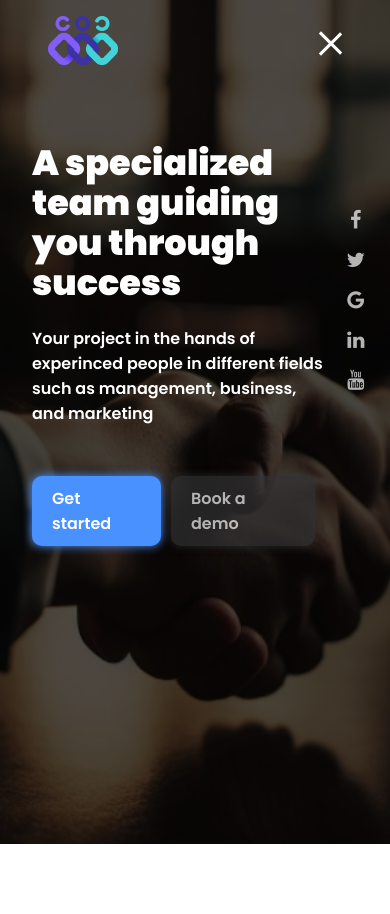
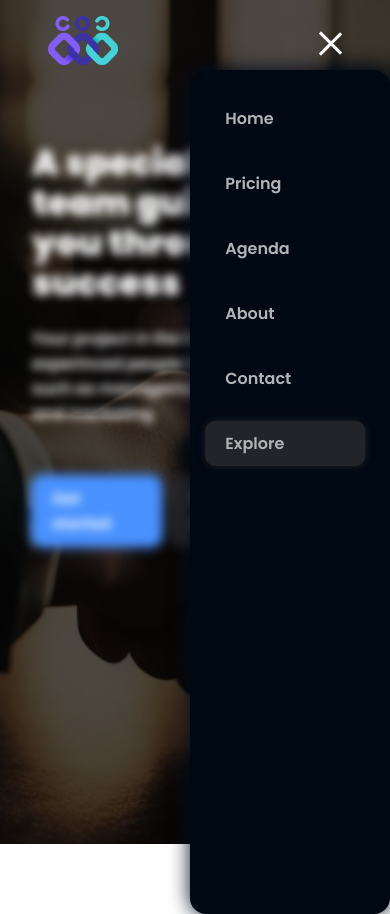
Before and after one commit to hkosaimi/union, a plain HTML site: page index.html in a window 390 px wide. Both pictures are taken after a click on the element 327 px from the left and 43 px from the top of the page. Before the commit the page ends 844 px from the top, so only its background shows below. Drawn offline with Linux system fonts and the light colour scheme.

Commit message:
navbar fix

```diff
--- a/index.html
+++ b/index.html
@@ -17,7 +17,7 @@
             <img src="logo.png" />
           </a>
         </div>
-        <div class="navLinks">
+        <div class="navLinks" id="mobileNavLinks">
           <ul>
             <li><a>Home</a></li>
             <li><a>Pricing</a></li>
@@ -32,8 +32,18 @@
           <div class="ham2" id="ham2"></div>
           <div class="ham3" id="ham3"></div>
         </div>
+        <div class="mobileNavLinks" id="mobileNavLinks">
+          <ul>
+            <li><a>Home</a></li>
+            <li><a>Pricing</a></li>
+            <li><a>Agenda</a></li>
+            <li><a>About</a></li>
+            <li><a>Contact</a></li>
+            <li><a>Explore</a></li>
+          </ul>
+        </div>
       </div>
-      <div class="home">
+      <div class="home" id="home">
         <h1>A specialized team guiding you through success</h1>
         <p>
           Your project in the hands of experinced people in different fields such as management,
--- a/logic.js
+++ b/logic.js
@@ -2,9 +2,14 @@ let hamMenu = document.getElementById("hamMenu");
 let ham1 = document.getElementById("ham1");
 let ham2 = document.getElementById("ham2");
 let ham3 = document.getElementById("ham3");
+let navLinks = document.getElementById("mobileNavLinks");
+let home = document.getElementById("home");
 
 hamMenu.onclick = () => {
   ham1.classList.toggle("ham11");
   ham2.classList.toggle("ham22");
   ham3.classList.toggle("ham33");
+
+  navLinks.classList.toggle("show");
+  home.classList.toggle("blur");
 };
--- a/style.css
+++ b/style.css
@@ -123,6 +123,9 @@ body {
 .fa:hover {
   opacity: 1;
 }
+.mobileNavLinks {
+  display: none;
+}
 
 @media (max-width: 670px) {
   .navbar {
@@ -173,6 +176,41 @@ body {
   }
   .homeBtn {
     display: flex;
+  }
+
+  .show {
+    display: block;
+    position: absolute;
+    right: 0;
+    top: 70px;
+    z-index: 1;
+    width: 200px;
+    height: 100vh;
+    /* From https://css.glass */
+    background: #000814;
+    border-radius: 16px;
+
+    box-shadow: 0 0 20px #010c1e;
+    /* backdrop-filter: blur(11.6px);
+    -webkit-backdrop-filter: blur(11.6px); */
+    animation-name: navanimation;
+    animation-duration: 2s;
+  }
+  .show ul {
+    display: flex;
+    flex-direction: column;
+    list-style-type: none;
+    padding: 10px 20px;
+    cursor: pointer;
+    animation-name: links-animation;
+    animation-duration: 3s;
+    animation-fill-mode: forwards;
+  }
+  .show ul li {
+    margin-bottom: 20px;
+  }
+  .blur {
+    filter: blur(5px);
   }
 }
 .ham1 {
@@ -255,3 +293,23 @@ body {
     transform-origin: 90%;
   }
 }
+
+@keyframes navanimation {
+  from {
+    width: 0;
+  }
+  to {
+    width: 200px;
+  }
+}
+
+@keyframes links-animation {
+  from {
+    opacity: 0;
+    transform: translateX(100px);
+  }
+  to {
+    opacity: 1;
+    transform: translateX(-5px);
+  }
+}
```
